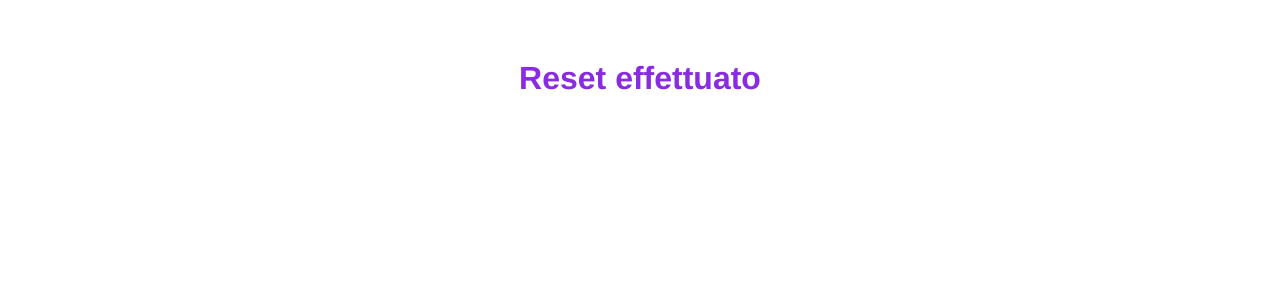
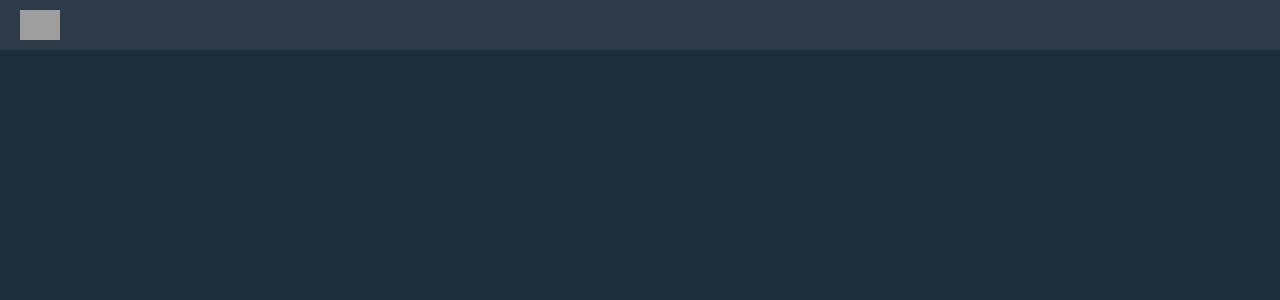
Before and after one commit to dbonafin/vue-dischi, a Vue app: page / in a window 1280 px wide. Shown: the top 300 px of the page. Built offline with nearby package versions, Linux system fonts and the light colour scheme; grey boxes are pictures that could not be loaded.

Commit message:
page header component done

```diff
--- a/src/components/PageHeader.vue
+++ b/src/components/PageHeader.vue
@@ -1,12 +1,15 @@
 <template>
 
-    <div class="reset-test">
-        <h1>Reset effettuato</h1>
-    </div>
+    <header>
+        <div class="logo-div">
+            <img src="https://upload.wikimedia.org/wikipedia/commons/thumb/1/19/Spotify_logo_without_text.svg/1280px-Spotify_logo_without_text.svg.png" alt="spotify logo">
+        </div>
+    </header>
 
 </template>
 
 <script>
+
 
     export default {
         name: "PageHeader"
@@ -16,11 +19,15 @@
 
 <style lang="scss">
 
-    .reset-test {
-        font-family: Avenir, Helvetica, Arial, sans-serif;
-        text-align: center;
-        color: blueviolet;
-        margin-top: 60px;
+    @import "../style/common.scss";
+    @import "../style/brand-colors.scss";
+
+    header {
+        background-color: $bg-secondary-color;
+        .logo-div {
+            padding: 10px 20px;
+            width: 80px;
+        }
     }
 
 </style>
--- /dev/null
+++ b/src/style/brand-colors.scss
@@ -0,0 +1,13 @@
+// Here the brand variable colors
+
+// Background color of the page
+$bg-primary-color: #1e2d3c;
+
+// Background color of the header and the album cards
+$bg-secondary-color: #2d3a47;
+
+// Name of the album color
+$album-name-color: white;
+
+// Artist name and release year
+$album-infos-color: #7f7974;
--- /dev/null
+++ b/src/style/common.scss
@@ -0,0 +1,22 @@
+// Font family
+@import url('https://fonts.googleapis.com/css2?family=Nunito:wght@400;700&display=swap');
+
+// Brand colors
+@import "../style/brand-colors.scss";
+
+// Reset
+* {
+    margin: 0;
+    padding: 0;
+    box-sizing: border-box;
+}
+
+// Common
+body {
+    background-color: $bg-primary-color;
+}
+
+img {
+    width: 100%;
+    display: block;
+}
```
